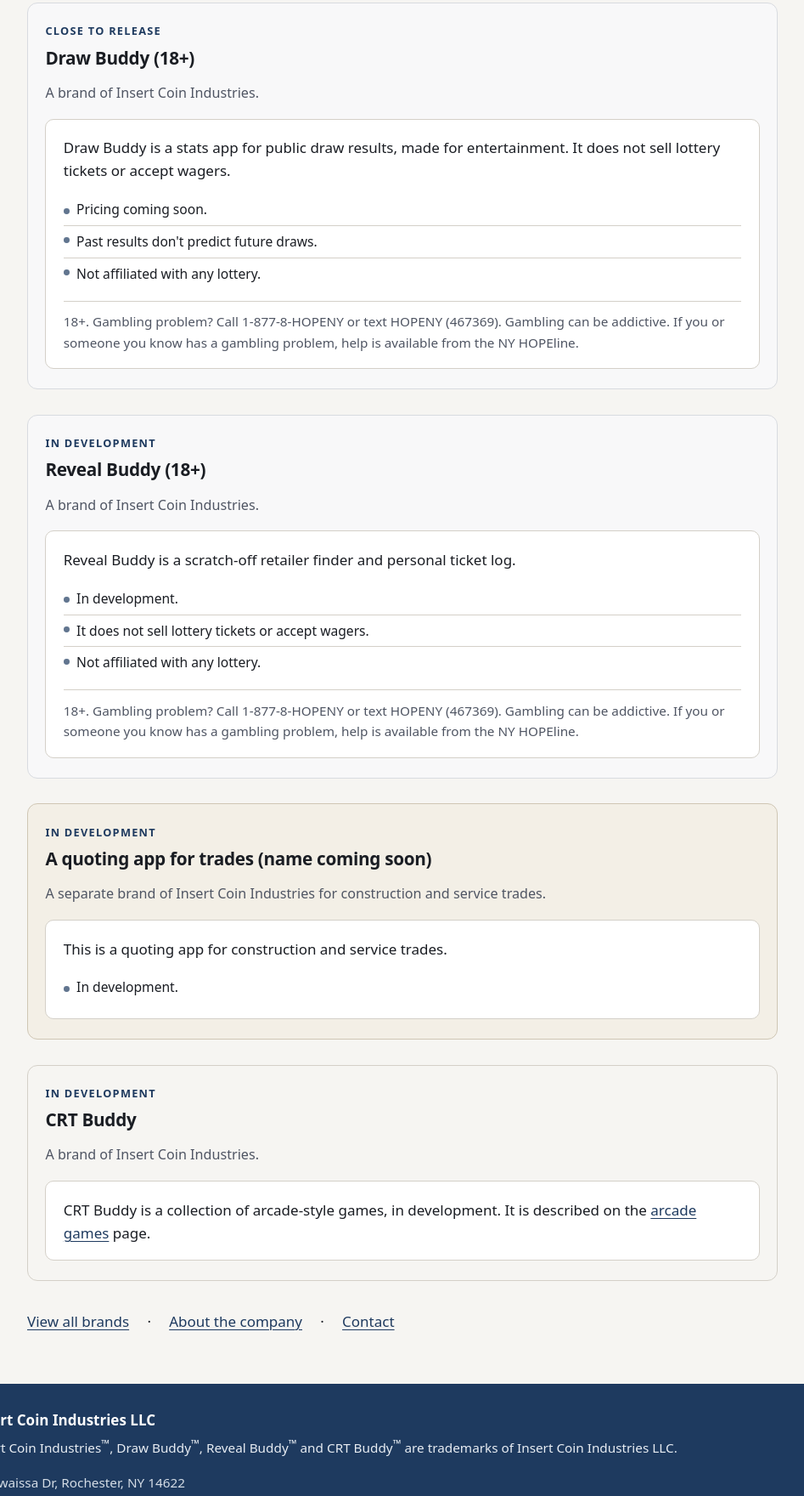
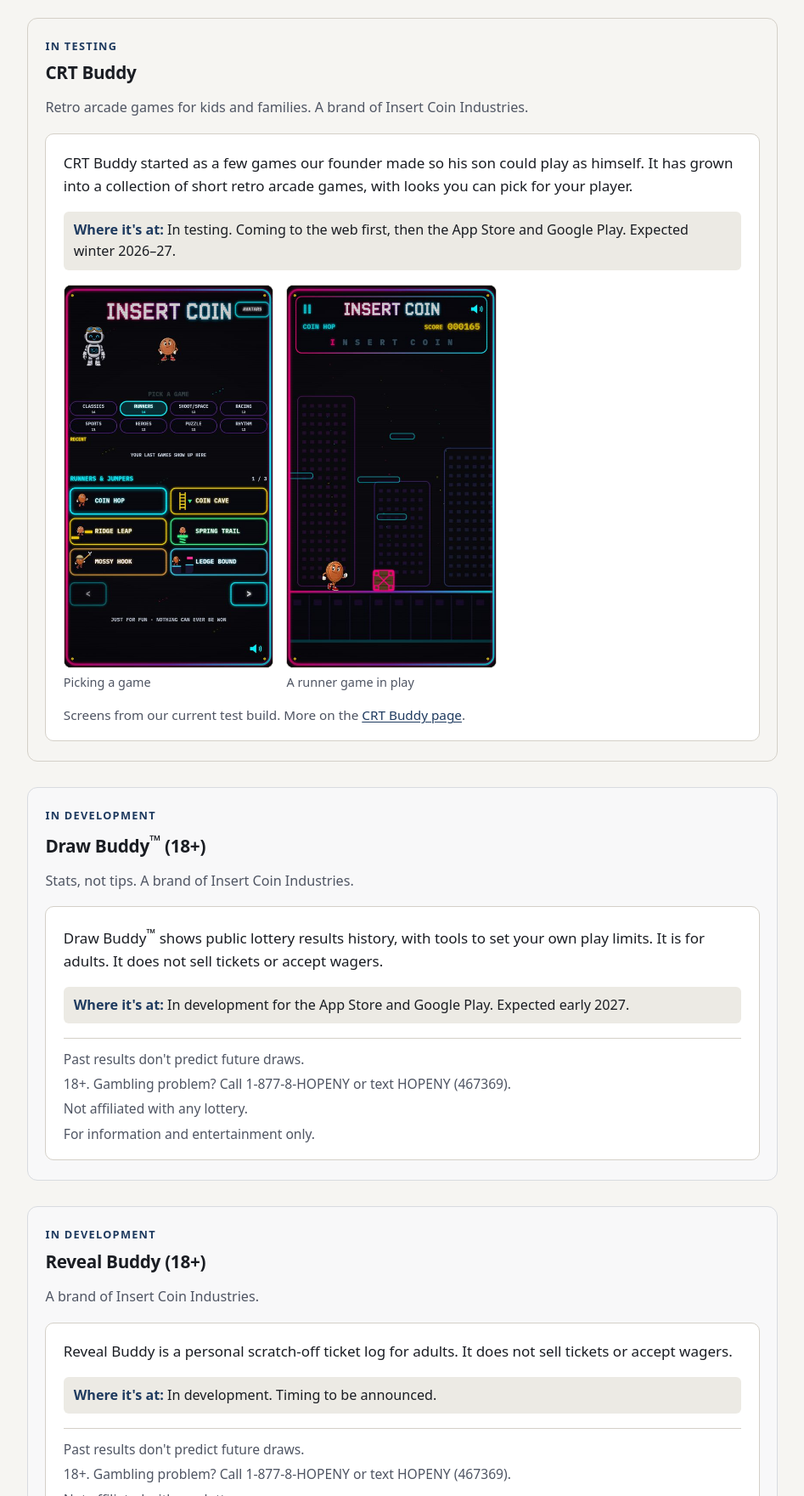
Before and after one commit to AegisForge1720/navanalytics-site, a plain HTML site: page index.html in a window 1280 px wide. Shown: the part 641-2401 px from the top of the page at 85% size, without its empty margins (166-1113 px from the left). Drawn offline with Linux system fonts and the light colour scheme.

Commit message:
Our apps: status cards for CRT Buddy, Draw Buddy, Reveal Buddy, Worth Buddy; CRT test-build screens; legal line and TM cleanup. CANDIDATE, local only, not published (needs Andrew review + Ralph clearance).

```diff
--- a/css/site.css
+++ b/css/site.css
@@ -421,3 +421,39 @@ li > ul, li > ol { margin-top: 0.35rem; margin-bottom: 0.35rem; }
 .page-games .band-games { margin-top: 1.25rem; }
 
 .company-address { font-style: normal; margin: 0 0 1rem; }
+
+/* App status cards (apps-status-2026-11-20) */
+.app-status {
+  font-size: 0.95rem;
+  background: var(--bg-alt);
+  border-radius: 6px;
+  padding: 0.5rem 0.7rem;
+}
+.app-status-label { font-weight: 700; color: var(--accent); }
+.app-shots {
+  display: grid;
+  grid-template-columns: repeat(2, minmax(0, 1fr));
+  gap: 0.9rem;
+  margin: 0 0 0.9rem;
+  max-width: 30rem;
+}
+.app-shots figure { margin: 0; }
+.app-shots img {
+  width: 100%;
+  border-radius: 8px;
+  border: 1px solid var(--line);
+  background: #0c0e16;
+}
+.app-shots figcaption { font-size: 0.85rem; color: var(--muted); margin-top: 0.3rem; }
+.house-lines {
+  margin: 0.75rem 0 0;
+  padding-top: 0.7rem;
+  border-top: 1px solid var(--line);
+  font-size: 0.92rem;
+  color: var(--muted);
+}
+.house-lines p { margin: 0 0 0.25rem; }
+.house-lines p:last-child { margin-bottom: 0; }
+.band-games .app-status { background: #1a1f2e; }
+.band-games .app-status-label { color: #22d3ee; }
+.band-games .app-shots figcaption, .band-games .fine-print { color: #b7c0d0; }
--- a/index.html
+++ b/index.html
@@ -27,9 +27,9 @@
       <a class="brand" href="/">
         <span class="wordmark">
           <span class="wordmark-name">Insert Coin</span>
-          <span class="wordmark-entity">Industries<sup>™</sup></span>
+          <span class="wordmark-entity">Industries</span>
         </span>
-        <span class="brand-line">Insert Coin Industries LLC (formerly NAV Analytics LLC)</span>
+        <span class="brand-line">Insert Coin Industries LLC</span>
       </a>
       <nav class="nav" aria-label="Primary">
         <a href="/" aria-current="page">Home</a>
@@ -42,68 +42,78 @@
   <main id="content">
     <div class="wrap">
 <h1 class="page-title">Insert Coin Industries</h1>
-<p class="lede">Insert Coin Industries LLC. We are a New York software company. The brands below are in development or close to release, and none of them is offered for sale on this site yet.</p>
+<p class="lede">Insert Coin Industries LLC. We are a New York software company. The apps below are in testing or in development, and none of them is offered for sale on this site yet.</p>
 
-<p>Insert Coin Industries LLC designs and develops software. Insert Coin Industries is the parent company name under which those brands sit. The company was formerly NAV Analytics LLC.</p>
+<p>Insert Coin Industries LLC designs and develops software. Insert Coin Industries is the parent company name under which those brands sit.</p>
 
-<h2>What's coming</h2>
-<p>Each brand is listed in its own section. There are no dates and no prices on this site.</p>
+<h2 id="our-apps">Our apps</h2>
+<p>Here is where each app is today. Timing is our best estimate and may change. Nothing is offered for sale on this site.</p>
 <ul class="brand-index">
-  <li>Draw Buddy<sup>™</sup> (18+) — close to release</li>
-  <li>Reveal Buddy<sup>™</sup> (18+) — in development</li>
-  <li>A quoting app for trades (name coming soon) — in development</li>
-  <li>CRT Buddy<sup>™</sup> — in development</li>
+  <li>CRT Buddy — in testing</li>
+  <li>Draw Buddy<sup>™</sup> (18+) — in development for the app stores</li>
+  <li>Reveal Buddy (18+) — in development</li>
+  <li>Worth Buddy (18+) — early prototype</li>
 </ul>
 
-<section class="band band-lottery" id="draw-buddy" aria-labelledby="draw-buddy-title">
-  <p class="section-kicker">Close to release</p>
-  <h2 id="draw-buddy-title">Draw Buddy (18+)</h2>
-  <p class="band-intro">A brand of Insert Coin Industries.</p>
-  <div class="card">
-    <p>Draw Buddy is a stats app for public draw results, made for entertainment. It does not sell lottery tickets or accept wagers.</p>
-    <ul class="notes">
-      <li>Pricing coming soon.</li>
-      <li>Past results don't predict future draws.</li>
-      <li>Not affiliated with any lottery.</li>
-    </ul>
-    <p class="help-line">18+. Gambling problem? Call 1-877-8-HOPENY or text HOPENY (467369). Gambling can be addictive. If you or someone you know has a gambling problem, help is available from the NY HOPEline.</p>
+<section class="band" id="crt-buddy" aria-labelledby="crt-buddy-title">
+  <p class="section-kicker">In testing</p>
+  <h2 id="crt-buddy-title">CRT Buddy</h2>
+  <p class="band-intro">Retro arcade games for kids and families. A brand of Insert Coin Industries.</p>
+  <div class="card app-card">
+    <p>CRT Buddy started as a few games our founder made so his son could play as himself. It has grown into a collection of short retro arcade games, with looks you can pick for your player.</p>
+    <p class="app-status"><span class="app-status-label">Where it's at:</span> In testing. Coming to the web first, then the App Store and Google Play. Expected winter&nbsp;2026–27.</p>
+    <div class="app-shots">
+      <figure>
+        <img src="/assets/apps/crt-buddy-picker.jpg" width="480" height="878" loading="lazy" alt="CRT Buddy test build: the game picker, with categories such as Classics, Runners, Sports and Puzzle.">
+        <figcaption>Picking a game</figcaption>
+      </figure>
+      <figure>
+        <img src="/assets/apps/crt-buddy-in-play.jpg" width="480" height="878" loading="lazy" alt="CRT Buddy test build: a runner game in play on a neon city street.">
+        <figcaption>A runner game in play</figcaption>
+      </figure>
+    </div>
+    <p class="fine-print">Screens from our current test build. More on the <a href="/games/">CRT Buddy page</a>.</p>
   </div>
 </section>
 
-<section class="band band-lottery" id="scratch-off-companion" aria-labelledby="scratch-off-companion-title">
+<section class="band band-lottery" id="draw-buddy" aria-labelledby="draw-buddy-title">
   <p class="section-kicker">In development</p>
-  <h2 id="scratch-off-companion-title">Reveal Buddy (18+)</h2>
-  <p class="band-intro">A brand of Insert Coin Industries.</p>
-  <div class="card">
-    <p>Reveal Buddy is a scratch-off retailer finder and personal ticket log.</p>
-    <ul class="notes">
-      <li>In development.</li>
-      <li>It does not sell lottery tickets or accept wagers.</li>
-      <li>Not affiliated with any lottery.</li>
-    </ul>
-    <p class="help-line">18+. Gambling problem? Call 1-877-8-HOPENY or text HOPENY (467369). Gambling can be addictive. If you or someone you know has a gambling problem, help is available from the NY HOPEline.</p>
+  <h2 id="draw-buddy-title">Draw Buddy<sup>™</sup> (18+)</h2>
+  <p class="band-intro">Stats, not tips. A brand of Insert Coin Industries.</p>
+  <div class="card app-card">
+    <p>Draw Buddy<sup>™</sup> shows public lottery results history, with tools to set your own play limits. It is for adults. It does not sell tickets or accept wagers.</p>
+    <p class="app-status"><span class="app-status-label">Where it's at:</span> In development for the App Store and Google Play. Expected early&nbsp;2027.</p>
+    <div class="house-lines">
+      <p>Past results don't predict future draws.</p>
+      <p>18+. Gambling problem? Call 1-877-8-HOPENY or text HOPENY (467369).</p>
+      <p>Not affiliated with any lottery.</p>
+      <p>For information and entertainment only.</p>
+    </div>
   </div>
 </section>
 
-<section class="band band-trades" id="quoting-app" aria-labelledby="quoting-app-title">
+<section class="band band-lottery" id="reveal-buddy" aria-labelledby="reveal-buddy-title">
   <p class="section-kicker">In development</p>
-  <h2 id="quoting-app-title">A quoting app for trades (name coming soon)</h2>
-  <p class="band-intro">A separate brand of Insert Coin Industries for construction and service trades.</p>
-  <div class="card">
-    <p>This is a quoting app for construction and service trades.</p>
-    <ul class="notes">
-      <li>In development.</li>
-    </ul>
+  <h2 id="reveal-buddy-title">Reveal Buddy (18+)</h2>
+  <p class="band-intro">A brand of Insert Coin Industries.</p>
+  <div class="card app-card">
+    <p>Reveal Buddy is a personal scratch-off ticket log for adults. It does not sell tickets or accept wagers.</p>
+    <p class="app-status"><span class="app-status-label">Where it's at:</span> In development. Timing to be announced.</p>
+    <div class="house-lines">
+      <p>Past results don't predict future draws.</p>
+      <p>18+. Gambling problem? Call 1-877-8-HOPENY or text HOPENY (467369).</p>
+      <p>Not affiliated with any lottery.</p>
+    </div>
   </div>
 </section>
 
-
-<section class="band" id="arcade-games-note" aria-labelledby="arcade-games-note-title">
-  <p class="section-kicker">In development</p>
-  <h2 id="arcade-games-note-title">CRT Buddy</h2>
-  <p class="band-intro">A brand of Insert Coin Industries.</p>
-  <div class="card">
-    <p>CRT Buddy is a collection of arcade-style games, in development. It is described on the <a href="/games/">arcade games</a> page.</p>
+<section class="band band-trades" id="worth-buddy" aria-labelledby="worth-buddy-title">
+  <p class="section-kicker">Early prototype</p>
+  <h2 id="worth-buddy-title">Worth Buddy (18+)</h2>
+  <p class="band-intro">A brand of Insert Coin Industries for people who sell things and for the trades.</p>
+  <div class="card app-card">
+    <p>Worth Buddy is a photo-to-price app. Take a photo of something you want to sell, and it suggests a listing price. Landscapers and contractors can use it to put together quote estimates. Prices and quotes are estimates only.</p>
+    <p class="app-status"><span class="app-status-label">Where it's at:</span> Early prototype. Expected later in&nbsp;2027. For adults 18+.</p>
   </div>
 </section>
 
@@ -114,7 +124,6 @@
   <footer class="site-footer">
     <div class="footer-inner">
       <p class="footer-legal-name">Insert Coin Industries LLC</p>
-      <p class="footer-marks">Insert Coin Industries<sup>™</sup>, Draw Buddy<sup>™</sup>, Reveal Buddy<sup>™</sup> and CRT Buddy<sup>™</sup> are trademarks of Insert Coin Industries LLC.</p>
       <p class="footer-place">58 Owaissa Dr, Rochester, NY 14622</p>
       <nav class="footer-nav" aria-label="Legal">
         <a href="/products.html">Products</a>
```
Also changed, not shown: 404.html (+2 -3 lines), about.html (+3 -4 lines), contact.html (+2 -3 lines), games/index.html (+20 -12 lines), products.html (+56 -55 lines), assets/apps/crt-buddy-in-play.jpg (added), assets/apps/crt-buddy-picker.jpg (added).
